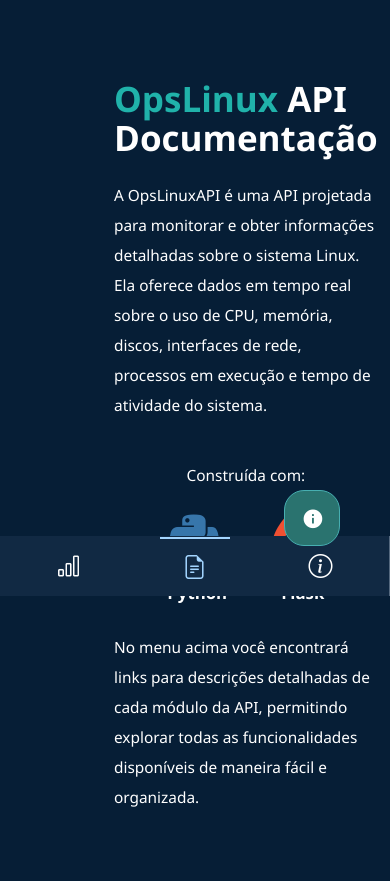
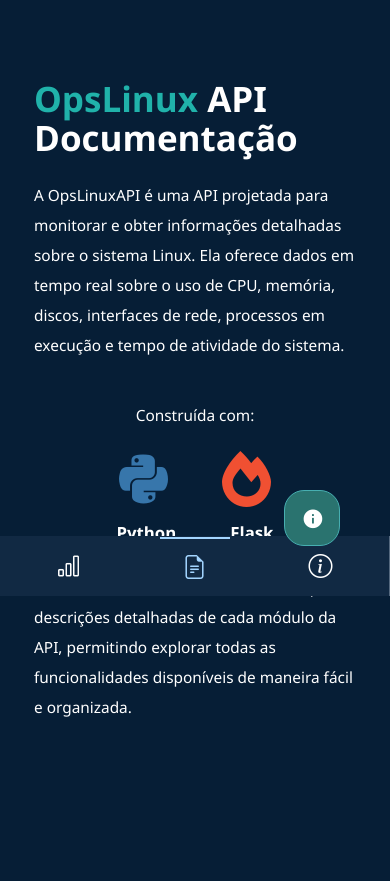
Before and after one commit to michelleGomes85/OpsLinux, a Flask app: page /doc in a window 390 px wide. Shown: the part 248-1129 px from the top of the page. After the commit the page ends 965 px from the top, so only its background shows below. Run offline with Flask 3, Linux system fonts and the light colour scheme; some libraries are stand-ins or nearby versions.

Commit message:
fix responsive screen

```diff
--- a/app.py
+++ b/app.py
@@ -1,14 +1,9 @@
 import os
-import markdown
 import requests
 import json
 
-from flask import Flask
-from flask import Flask, send_from_directory
+from flask import Flask, request, jsonify, render_template
 from datetime import datetime
-from flask import request
-from flask import Flask, render_template, abort
-from flask import jsonify
 
 from routes.cpu import cpu_bp
 from routes.disk import disk_bp
@@ -17,6 +12,7 @@ from routes.network import network_bp
 from routes.processes import processes_bp
 from routes.uptime import uptime_bp
 from routes.system_info import system_info_bp
+from routes.documentation import documentation_bp  # Importe o novo Blueprint
 
 from utils.utils import get_documentation
 from services.ai_service import first_agent
@@ -24,19 +20,6 @@ from services.ai_service import first_agent
 API_BASE_URL = "http://localhost:5002{endpoint}"
 
 app = Flask(__name__)
-
-PROJECT_INFO = {
-
-    "name": "OpsLinux",
-    "version": "0.0.4",
-    "authors": [
-        {"name": "Gabriel Barbosa", "github": "https://github.com/GabrielBarbosaAfo"},
-        {"name": "Michelle Gomes", "github": "https://github.com/michelleGomes85"}
-    ],
-
-    "last_modified": datetime.now().strftime("%d/%m/%Y"),
-    "gitrepo": "https://github.com/michelleGomes85/OpsLinux",
-}
 
 # Registro das rotas
 app.register_blueprint(cpu_bp, url_prefix='/cpu')
@@ -46,25 +29,7 @@ app.register_blueprint(network_bp, url_prefix='/network')
 app.register_blueprint(processes_bp, url_prefix='/processes')
 app.register_blueprint(uptime_bp, url_prefix='/uptime')
 app.register_blueprint(system_info_bp, url_prefix='/system-info')
-
-# Rota principal da documentação
-@app.route('/doc')
-def documentation():
-
-    doc_files = sorted([f for f in os.listdir('docs') if f.endswith('.md')])
-
-    return render_template('documentation.html', project=PROJECT_INFO, doc_files=doc_files)
-
-# Rota para exibir um arquivo Markdown específico (para AJAX)
-@app.route('/doc/<filename>')
-def show_doc(filename):
-
-    filepath = os.path.join('docs', filename)
-
-    with open(filepath, 'r', encoding='utf-8') as file:
-        content = file.read()
-
-    return content
+app.register_blueprint(documentation_bp)  # Registre o Blueprint da documentação
 
 @app.route('/')
 def index():
@@ -154,7 +119,5 @@ def fetch_system_info(endpoint):
         print(f"Erro ao buscar dados: {e}")
         return None
 
-
-
 if __name__ == '__main__':
     app.run(debug=True, host='0.0.0.0', port=5002)
--- a/requirements.txt
+++ b/requirements.txt
@@ -1,9 +1,5 @@
 flask
 psutil
 requests
-dash
-dash_bootstrap_components
 google-generativeai
 python-dotenv
-markdown
-dash_daq
--- /dev/null
+++ b/routes/documentation.py
@@ -0,0 +1,28 @@
+from flask import Blueprint, render_template
+import os
+from datetime import datetime
+
+documentation_bp = Blueprint('documentation', __name__)
+
+PROJECT_INFO = {
+    "name": "OpsLinux",
+    "version": "0.0.4",
+    "authors": [
+        {"name": "Gabriel Barbosa", "github": "https://github.com/GabrielBarbosaAfo"},
+        {"name": "Michelle Gomes", "github": "https://github.com/michelleGomes85"}
+    ],
+    "last_modified": datetime.now().strftime("%d/%m/%Y"),
+    "gitrepo": "https://github.com/michelleGomes85/OpsLinux",
+}
+
+@documentation_bp.route('/doc')
+def documentation():
+    doc_files = sorted([f for f in os.listdir('docs') if f.endswith('.md')])
+    return render_template('documentation.html', project=PROJECT_INFO, doc_files=doc_files)
+
+@documentation_bp.route('/doc/<filename>')
+def show_doc(filename):
+    filepath = os.path.join('docs', filename)
+    with open(filepath, 'r', encoding='utf-8') as file:
+        content = file.read()
+    return content
--- a/static/css/styles_doc.css
+++ b/static/css/styles_doc.css
@@ -161,4 +161,17 @@ code {
         border-right: 0;
         border-top: 2px solid #A3D5FF;
     }
+
+    .card {
+        margin-left: 0;
+        overflow-wrap: break-word;
+        word-wrap: break-word;
+        max-width: 100%;
+    }
+
+    .card .card-content {
+        padding-bottom: 100px;
+        width: 100%; /* Garante que o conteúdo ocupe 100% da largura disponível */
+        box-sizing: border-box; /* Inclui padding na largura total */
+    }
 }
```
